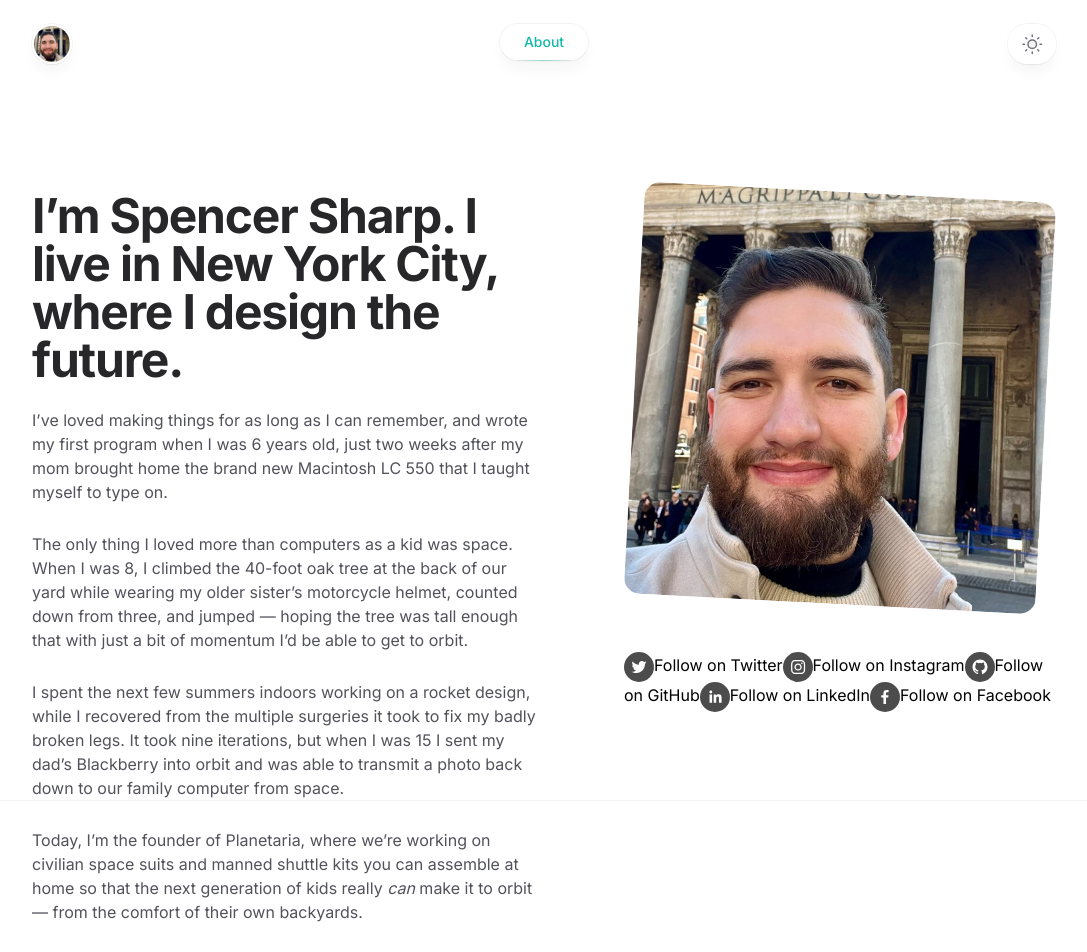
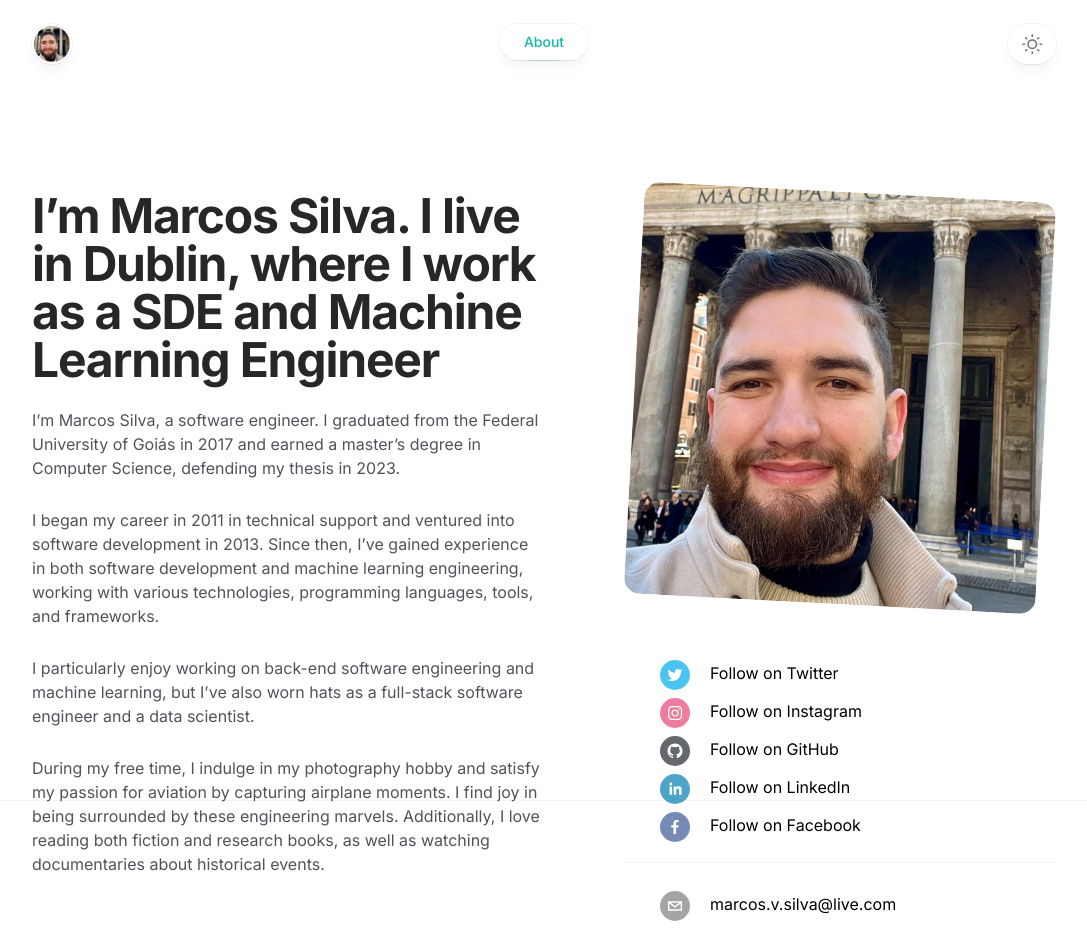
Before and after one commit to marcosvsilva/marcosvsilva.github.io, a Next.js app: page /about in a window 1280 px wide. Shown: the top 952 px of the page, without its empty margins (96-1183 px from the left). Built offline with nearby package versions, Linux system fonts and the light colour scheme.

Commit message:
feat: creating the about page

```diff
--- a/src/app/about/page.tsx
+++ b/src/app/about/page.tsx
@@ -2,12 +2,10 @@ import Image from 'next/image';
 
 import Container from '../components/Container';
 import avatarImage from '../images/avatar/avatar.jpg';
-import CustomSocialIcon from '../images/icons/CustomSocialIcon';
+import CustomSocialIconDescrition from '../images/icons/CustomSocialIconDescription';
 
 export default function About() {
   return (
-    <main>
-      <div className="relative">
     <Container className="mt-16 sm:mt-32">
       <div className="grid grid-cols-1 gap-y-16 lg:grid-cols-2 lg:grid-rows-[auto_1fr] lg:gap-y-12">
         <div className="lg:pl-20">
@@ -22,61 +20,58 @@ export default function About() {
         </div>
         <div className="lg:order-first lg:row-span-2">
           <h1 className="text-4xl font-bold tracking-tight text-zinc-800 dark:text-zinc-100 sm:text-5xl">
-                I’m Spencer Sharp. I live in New York City, where I design the future.
+            I’m Marcos Silva. I live in Dublin, where I work as a SDE and Machine Learning Engineer
           </h1>
           <div className="mt-6 space-y-7 text-base text-zinc-600 dark:text-zinc-400">
             <p>
-                  I’ve loved making things for as long as I can remember, and wrote my first program when I was 6 years old, just two weeks after my mom brought
-                  home the brand new Macintosh LC 550 that I taught myself to type on.
+              I’m Marcos Silva, a software engineer. I graduated from the Federal University of Goiás in 2017 and earned a master’s degree in Computer Science,
+              defending my thesis in 2023.
             </p>
             <p>
-                  The only thing I loved more than computers as a kid was space. When I was 8, I climbed the 40-foot oak tree at the back of our yard while
-                  wearing my older sister’s motorcycle helmet, counted down from three, and jumped — hoping the tree was tall enough that with just a bit of
-                  momentum I’d be able to get to orbit.
+              I began my career in 2011 in technical support and ventured into software development in 2013. Since then, I’ve gained experience in both software
+              development and machine learning engineering, working with various technologies, programming languages, tools, and frameworks.
             </p>
             <p>
-                  I spent the next few summers indoors working on a rocket design, while I recovered from the multiple surgeries it took to fix my badly broken
-                  legs. It took nine iterations, but when I was 15 I sent my dad’s Blackberry into orbit and was able to transmit a photo back down to our
-                  family computer from space.
+              I particularly enjoy working on back-end software engineering and machine learning, but I’ve also worn hats as a full-stack software engineer and
+              a data scientist.
             </p>
             <p>
-                  Today, I’m the founder of Planetaria, where we’re working on civilian space suits and manned shuttle kits you can assemble at home so that the
-                  next generation of kids really <em>can</em> make it to orbit — from the comfort of their own backyards.
+              During my free time, I indulge in my photography hobby and satisfy my passion for aviation by capturing airplane moments. I find joy in being
+              surrounded by these engineering marvels. Additionally, I love reading both fiction and research books, as well as watching documentaries about
+              historical events.
             </p>
           </div>
         </div>
         <div className="lg:pl-20">
           <ul role="list">
-                <CustomSocialIcon
+            <CustomSocialIconDescrition
               url="https://twitter.com/MarcosVVSilva"
               ariaLabel="Follow on Twitter"
             />
-                Follow on Twitter
-                <CustomSocialIcon
+            <CustomSocialIconDescrition
               url="https://www.instagram.com/marcosvvsilva/"
               ariaLabel="Follow on Instagram"
             />
-                Follow on Instagram
-                <CustomSocialIcon
+            <CustomSocialIconDescrition
               url="https://github.com/marcosvsilva"
               ariaLabel="Follow on GitHub"
             />
-                Follow on GitHub
-                <CustomSocialIcon
+            <CustomSocialIconDescrition
               url="https://www.linkedin.com/in/marcos-v-silva/"
               ariaLabel="Follow on LinkedIn"
             />
-                Follow on LinkedIn
-                <CustomSocialIcon
+            <CustomSocialIconDescrition
               url="https://www.facebook.com/marcos.vinicius.5454021/"
               ariaLabel="Follow on Facebook"
             />
-                Follow on Facebook
+            <div className="mt-5 border-t border-zinc-100 pt-5 dark:border-zinc-700/40" />
+            <CustomSocialIconDescrition
+              url="mailto:marcos.v.silva@live.com"
+              ariaLabel="marcos.v.silva@live.com"
+            />
           </ul>
         </div>
       </div>
     </Container>
-      </div>
-    </main>
   );
 }
```
Lines whose indentation alone changed are shown as unchanged.
